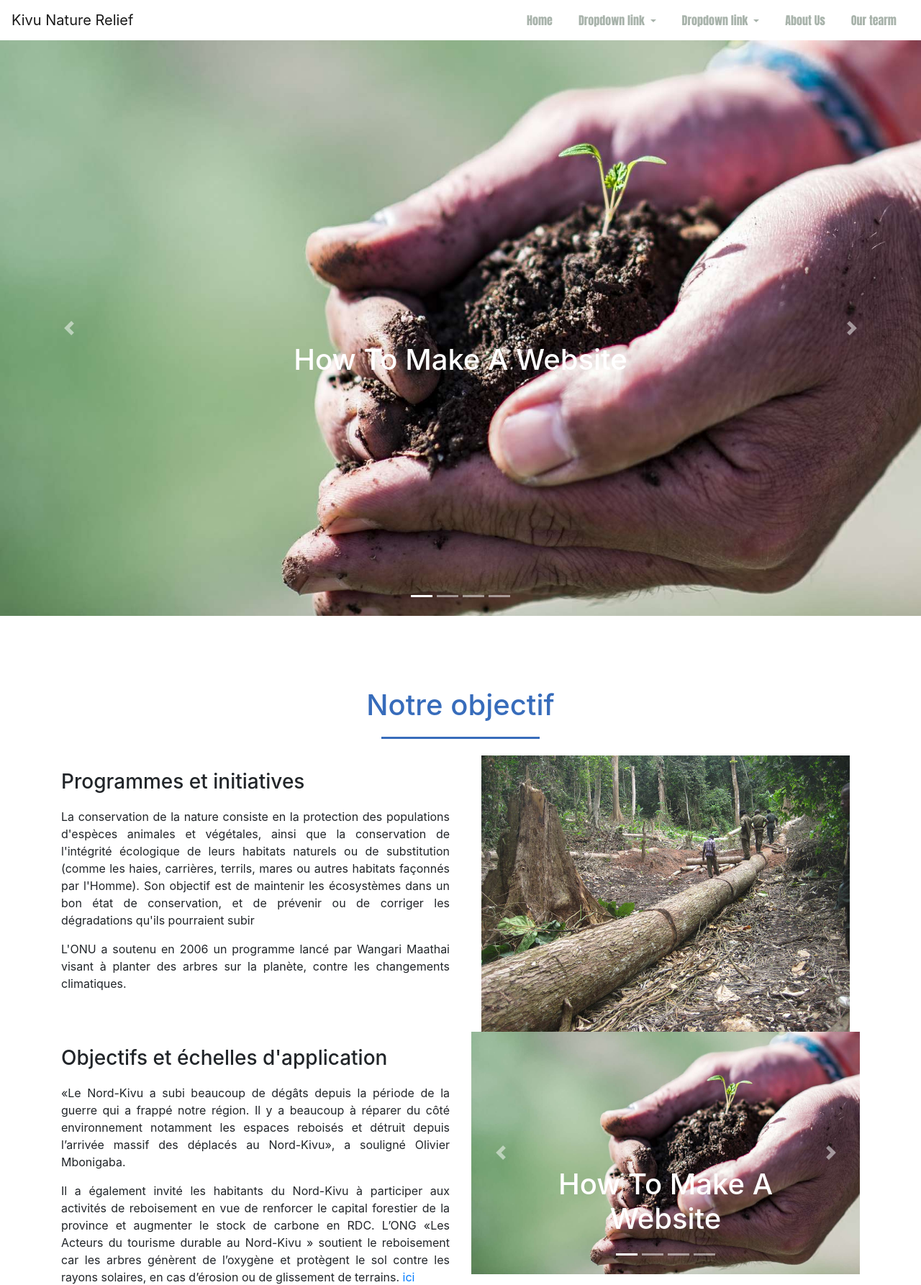
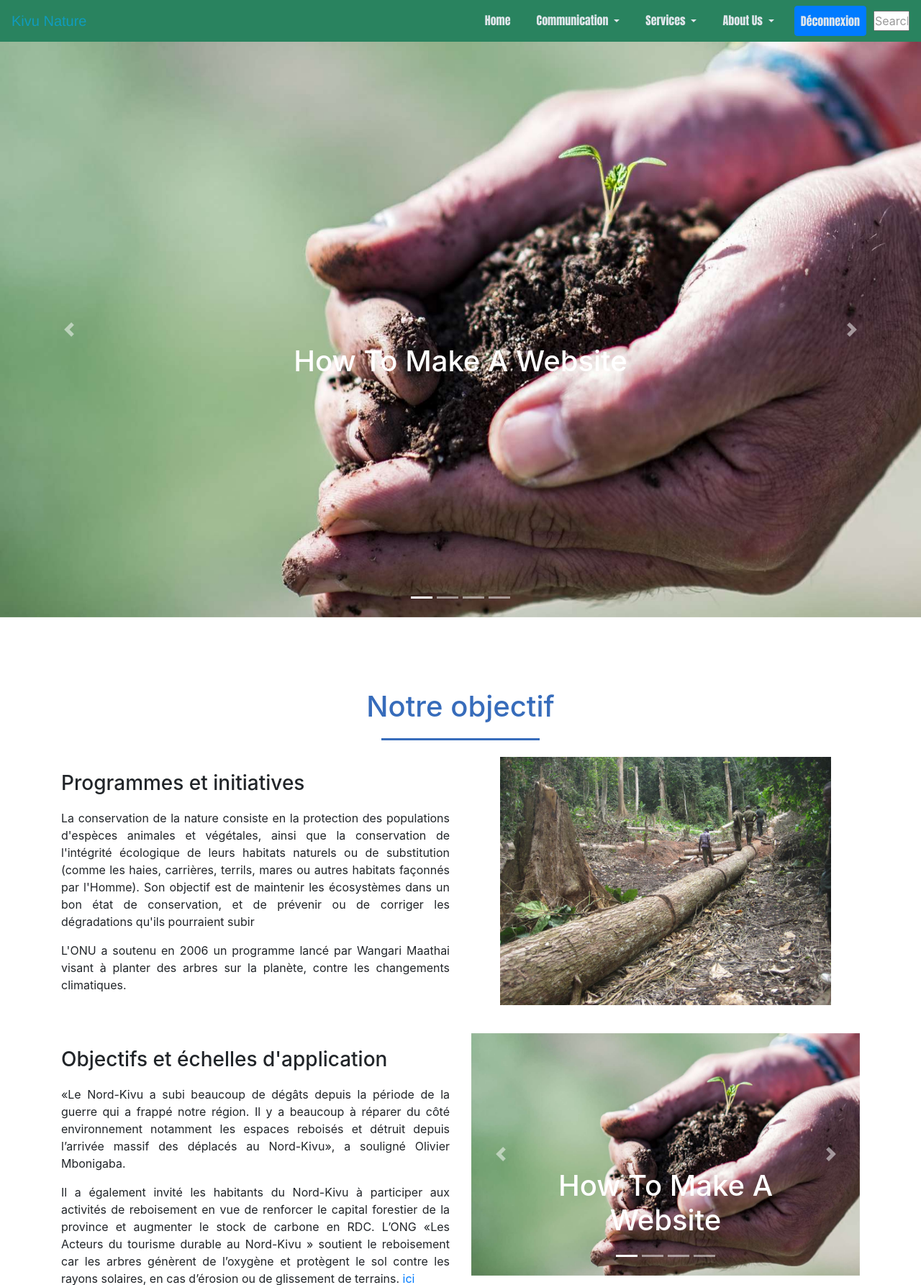
Before and after one commit to MUISHA/ker, a PHP site: page / in a window 1280 px wide. Shown: the top 1786 px of the page at 72% size. Run offline with PHP 8.4, Linux system fonts and the light colour scheme; some libraries are stand-ins or nearby versions.

Commit message:
fin modification navbar

```diff
--- a/index.php
+++ b/index.php
@@ -12,24 +12,28 @@
             <script src="https://stackpath.bootstrapcdn.com/bootstrap/4.3.1/js/bootstrap.min.js"></script>
           </head>
   <body>
-  <nav class="navbar navbar-expand-lg navbar-light ">
-  <button class="navbar-toggler" type="button" data-toggle="collapse" data-target="#navbarTogglerDemo01" aria-controls="navbarTogglerDemo01" aria-expanded="false" aria-label="Toggle navigation">
+  <!--Navbar-->
+  <section id="nav-bar">
+    <nav class="navbar navbar-expand-lg navbar-light">
+      <a class="navbar-brand" href="#">Kivu Nature</a>
+      <!-- <img src="img/telephone.png"> -->
+      <button class="navbar-toggler" type="button" data-toggle="collapse" data-target="#navbarNav"
+        aria-controls="navbarNav" aria-expanded="false" aria-label="Toggle navigation">
         <span class="navbar-toggler-icon"></span>
       </button>
-  <div class="collapse navbar-collapse" id="navbarTogglerDemo01">
-    <a class="navbar-brand" href="#">Kivu Nature Relief</a>
-    <ul class="navbar-nav ml-auto mt-2 mt-lg-0">
-      <li class="nav-item active">
-        <a class="nav-link" href="#">Home <span class="sr-only">(current)</span></a>
+      <div class="collapse navbar-collapse" id="navbarNav">
+        <ul class="navbar-nav ml-auto">
+              <li class="nav-item">
+                <a class="nav-link" href="#">Home</a>
               </li>
-
               <li class="nav-item dropdown">
                   <a class="nav-link dropdown-toggle" href="" id="navbarDropdownMenuLink" data-toggle="dropdown" aria-haspopup="true" aria-expanded="false">
-          Dropdown link
+                  Communication
                 </a>
                 <ul class="dropdown-menu" aria-labelledby="navbarDropdownMenuLink">
-          <li><a class="dropdown-item" href="#">Action</a></li>
-          <li><a class="dropdown-item" href="#">Another action</a></li>
+              <li><a class="dropdown-item" href="#">Environnement</a></li>
+              <li><a class="dropdown-item" href="#services">Digital</a></li>
+              <!--
                 <li class="dropdown-submenu"><a class="dropdown-item dropdown-toggle" href="#">Submenu</a>
                 <ul class="dropdown-menu">
                   <li><a class="dropdown-item" href="#">Submenu action</a></li>
@@ -53,22 +57,24 @@
 
                 </ul>
               </li>
+              -->
+
             </ul>
           </li>
-      <!-- Autre NavBar -->
+          <!-- Autre NavBar About Us -->
           <li class="nav-item dropdown">
             <a class="nav-link dropdown-toggle" href="" id="navbarDropdownMenuLink" data-toggle="dropdown" aria-haspopup="true" aria-expanded="false">
-          Dropdown link
+            Services
             </a>
             <ul class="dropdown-menu" aria-labelledby="navbarDropdownMenuLink">
-          <li><a class="dropdown-item" href="#">Action</a></li>
-          <li><a class="dropdown-item" href="#">Another action</a></li>
-          <li class="dropdown-submenu"><a class="dropdown-item dropdown-toggle" href="#">Submenu</a>
+
+              <li class="dropdown-submenu"><a class="dropdown-item dropdown-toggle" href="#">Projet</a>
                 <ul class="dropdown-menu">
-              <li><a class="dropdown-item" href="#">Submenu action</a></li>
-              <li><a class="dropdown-item" href="#">Another submenu action</a></li>
+                <li><a class="dropdown-item" href="#">Projet en cours</a></li>
+                <li><a class="dropdown-item" href="#">Projet Realiser</a></li>
+                <li><a class="dropdown-item" href="#">Projet à programmer</a></li>
 
-
+                  <!--
                     <li class="dropdown-submenu"><a class="dropdown-item dropdown-toggle" href="#">Subsubmenu</a>
                     <ul class="dropdown-menu">
                       <li><a class="dropdown-item" href="#">Subsubmenu action</a></li>
@@ -81,39 +87,51 @@
                       <li><a class="dropdown-item" href="#">Another subsubmenu action</a></li>
                     </ul>
                   </li>
-
+                  -->
                 </ul>
               </li>
             </ul>
           </li>
-      <li class="nav-item">
-        <a class="nav-link" href="#about">About Us</a>
+          <li class="nav-item dropdown">
+            <a class="nav-link dropdown-toggle" href="" id="navbarDropdownMenuLink" data-toggle="dropdown" aria-haspopup="true" aria-expanded="false">
+            About Us
+            </a>
+            <ul class="dropdown-menu" aria-labelledby="navbarDropdownMenuLink">
+
+              <li class="dropdown-submenu"><a class="dropdown-item dropdown-toggle" href="#">About Us</a>
+                <ul class="dropdown-menu">
+                <li><a class="dropdown-item" href="#feactures">Our team</a></li>
+                <li><a class="dropdown-item" href="#footer">Contacter</a></li>
+                <li><a class="dropdown-item" href="#">Contributer Us</a></li>
+
+                  <!--
+                    <li class="dropdown-submenu"><a class="dropdown-item dropdown-toggle" href="#">Subsubmenu</a>
+                    <ul class="dropdown-menu">
+                      <li><a class="dropdown-item" href="#">Subsubmenu action</a></li>
+                      <li><a class="dropdown-item" href="#">Another subsubmenu action</a></li>
+                    </ul>
                   </li>
-      <li class="nav-item">
-        <a class="nav-link" href="#about">Our tearm</a>
+                  <li class="dropdown-submenu"><a class="dropdown-item dropdown-toggle" href="#">Second subsubmenu</a>
+                    <ul class="dropdown-menu">
+                      <li><a class="dropdown-item" href="#">Subsubmenu action</a></li>
+                      <li><a class="dropdown-item" href="#">Another subsubmenu action</a></li>
+                    </ul>
+                  </li>
+                  -->
+                </ul>
               </li>
             </ul>
-    <!--
-        <form class="form-inline my-2 my-lg-0">
-        <button class="btn btn-primary" type="submit">Déconnexion</button>
+          </li>
 
-      <input class="form-control mr-sm-2" type="text" placeholder="Search" aria-label="Search">
-      <button class="btn btn-outline-success my-2 my-sm-0" type="submit">Search</button>
-    </form>
-
-
-
-    <div class="input-group">
-                                     <input type="email" id="mail" class="form-control" placeholder="search" name="mail">
-                                            <div class="input-group-append">
-                                                <button type="submit" name="submit" id="submit"
-                                                class="input-group-text btn">Search</button>
-                                            </div>
-                                </div>
--->
-
+          <li class="nav-item">
+            <a class="nav-link btn btn-primary" href="#">Déconnexion</a>
+          </li>
+        </ul>
+        <input class="forms1" type="text" name="search" placeholder="Search..">
       </div>
     </nav>
+
+  </section>
 <!-- Slider -->
 <div id="slider">
             <div id="headerSlider" class="carousel slide" data-ride="carousel">
@@ -183,7 +201,7 @@
 
                     </div>
                      <div class="col-md-6 text-center fadeInLeft">
-                        <img src="images/images/walikale.jpeg" class="img-fluid"/>
+                        <img src="images/images/walikale.jpeg" class="img-fluid1"/>
                     </div>
                     <!-- Slider Image About Us -->
 
@@ -308,7 +326,7 @@
 
                     </div>
                     <div class="col-md-6 text-center fadeInLeft">
-                        <img src="images/images/box20.jpg" class="img-fluid"/>
+                        <img src="images/images/box20.jpg" class="img-fluid2"/>
                     </div>
                 </div>
             </div>
--- a/putain_scripts/sites/css/style.css
+++ b/putain_scripts/sites/css/style.css
@@ -9,11 +9,7 @@
     height: 40px;
     padding-left: 30px;
 }
-/*
-nav .fa-bars {
-    color: #fff!important;
-}
-*/
+
 .navbar-nav li{
     padding:0 10px;
 }
--- a/style.css
+++ b/style.css
@@ -1,5 +1,3 @@
-@import url('https://fonts.googleapis.com/css?family=Montserrat:500');
-/*-----------Navigation- justify-content: flex-end; ---------*/
 @import url('https://fonts.googleapis.com/css?family=Montserrat:500');
 *{
     margin:0;
@@ -11,10 +9,13 @@
     top: 0;
     z-index: 10;
 }
+/*
 .navbar-brand img {
     height: 40px;
     padding-left: 30px;
 }
+*/
+
 .navbar-nav li{
     padding:0 10px;
 }
@@ -25,14 +26,28 @@
     font-weight: bold;
 }
 .nav-link{
-    color: rgb(168, 179, 171)!important;
+    color: rgb(224, 230, 235)!important;
 }
 #nav-bar ul li a:hover{
     color: #007bff!important;
 }
 .navbar
 {
-    background:#fff;
+    background:rgb(41, 131, 95);
+}
+#about .img-fluid1 {
+    widows: 100%;
+    height: 90%;
+}
+#about .img-fluid2 {
+    widows: 200px;
+    height: 100px;
+}
+.navbar-brand{
+    color: rgb(16, 156, 190)!important;
+    font-size: 25px;
+    font-family: "Helvetica Neue",Helvetica,Arial;
+    border-radius:20px;
 }
 .navbar-togler{
     border: none!important;
```
Lines whose indentation alone changed are shown as unchanged.
